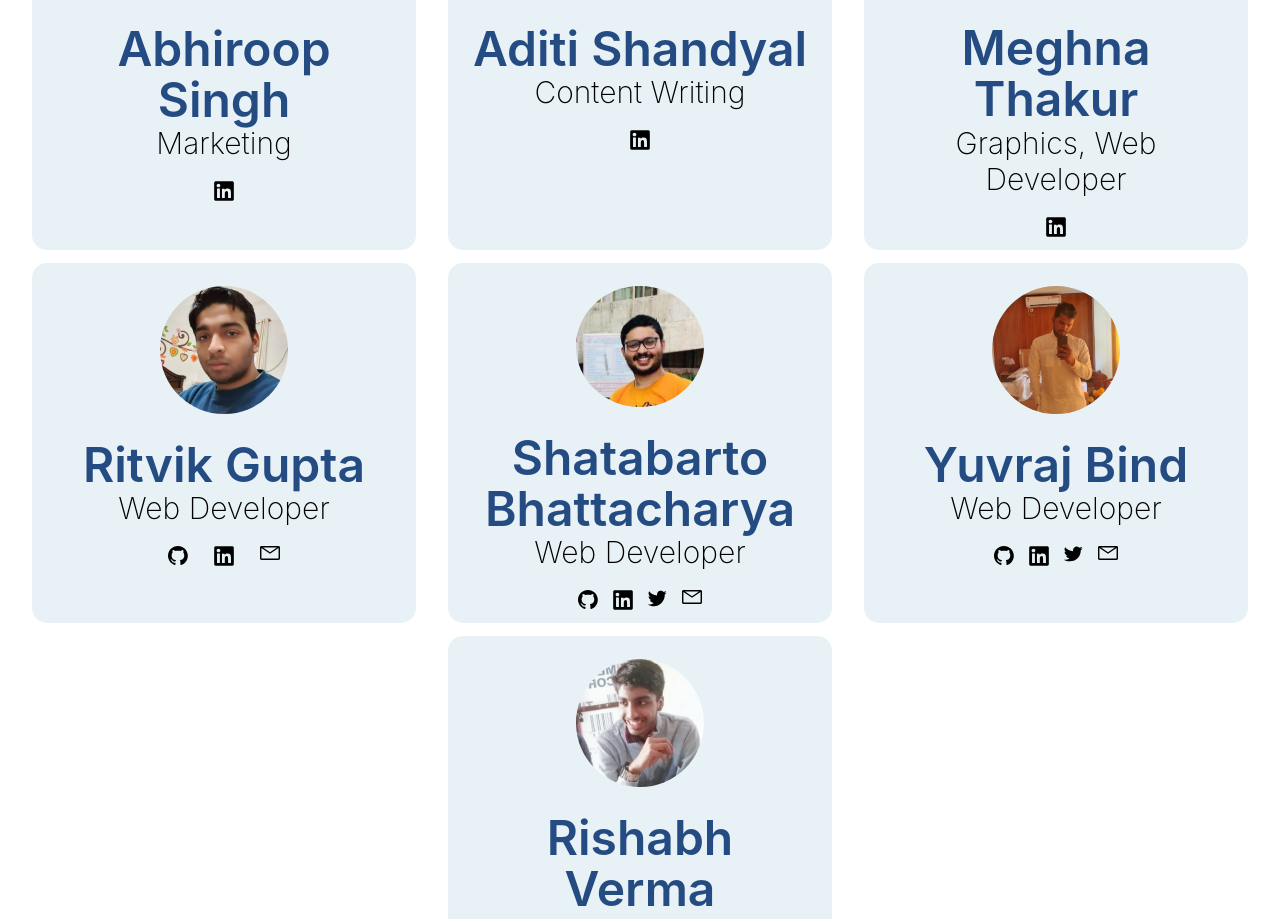
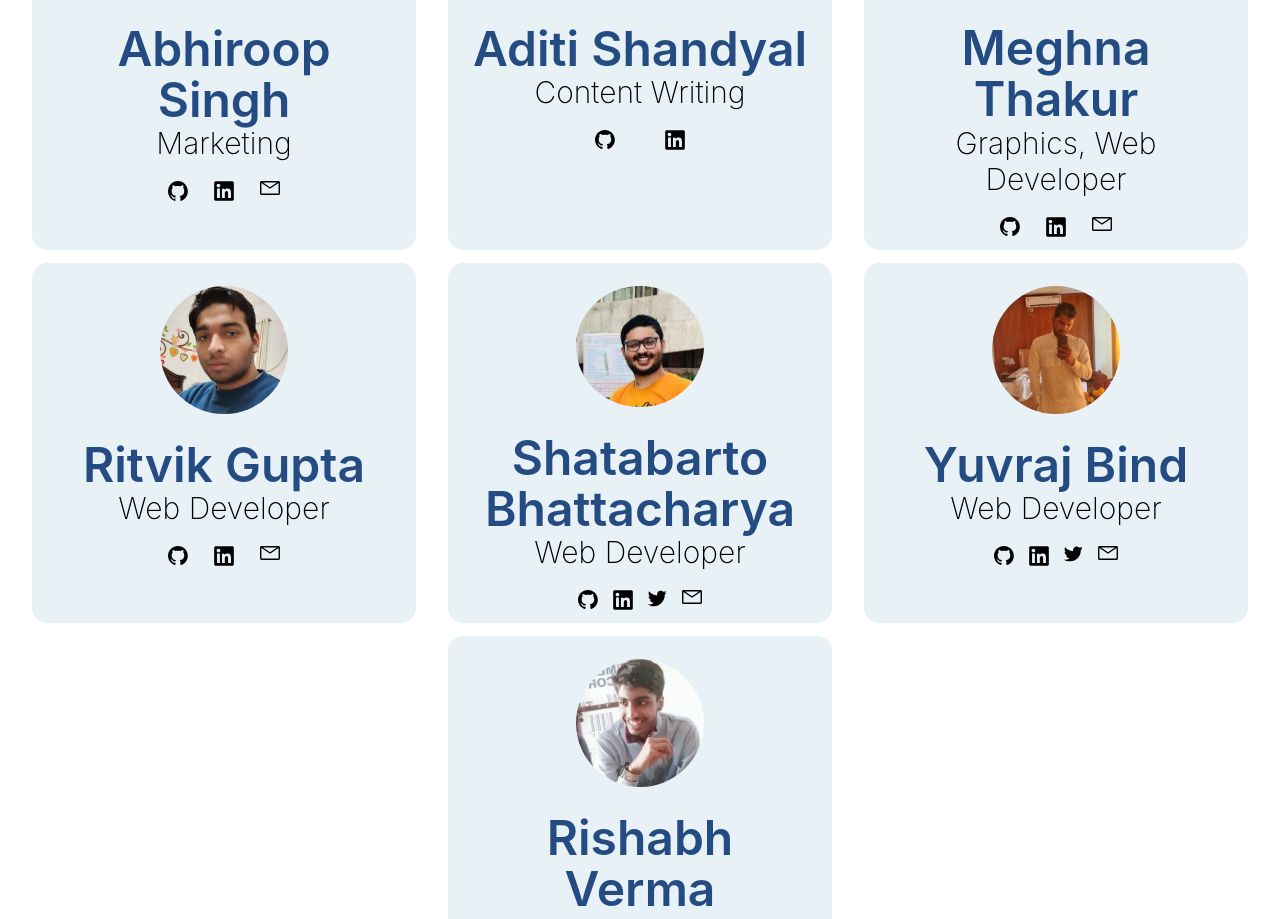
Before and after one commit to hrik2001/psoc2022-landing, a Next.js app: page /about in a window 1280 px wide. Shown: the part 1881-2800 px from the top of the page. Built offline with nearby package versions, Linux system fonts and the light colour scheme.

Commit message:
profile info

```diff
--- a/data/Team.ts
+++ b/data/Team.ts
@@ -10,18 +10,23 @@ const data: TeamMember[] = [
     name: "Abhiroop Singh",
     designation: "Marketing",
     linkedin: "https://www.linkedin.com/in/abhiroop-singh-a50460200",
+    email: "abhiroopsk@gmail.com",
+    github: "https://github.com/abhiroopsk",
   },
   {
     pic: "img/Aditi  Shandyal.jpg",
     name: "Aditi Shandyal",
     designation: "Content Writing",
     linkedin: "https://www.linkedin.com/in/aditi-shandyal-2b9685203",
+    github: "https://github.com/17aditi1201",
   },
   {
     pic: "img/Meghna Thakur.png",
     name: "Meghna Thakur",
     designation: "Graphics, Web Developer",
     linkedin: "https://www.linkedin.com/in/thakur-meghna",
+    email: "meghnathakur2001@gmail.com",
+    github: "https://github.com/thakur-meg",
   },
   {
     pic: "img/Ritvik.jpg",
```
